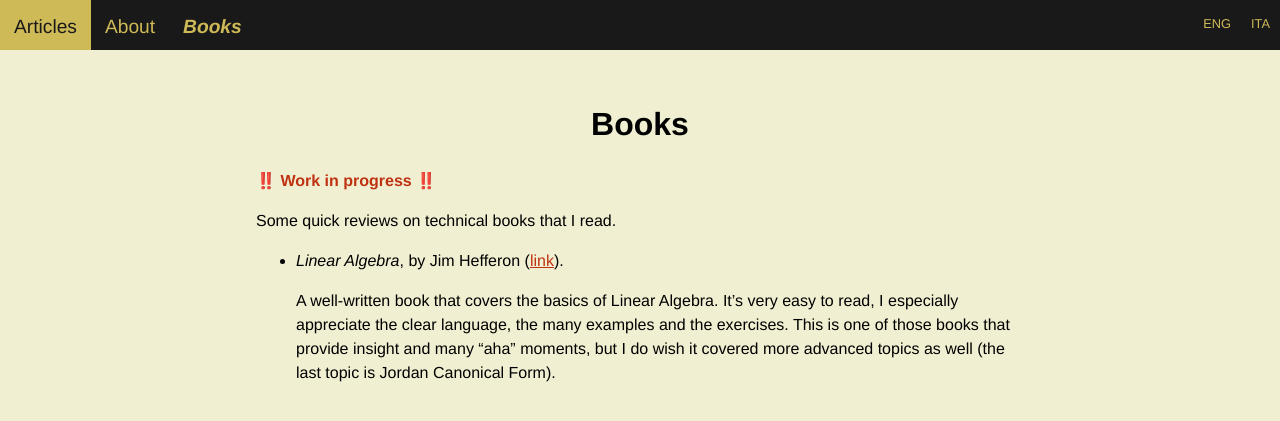
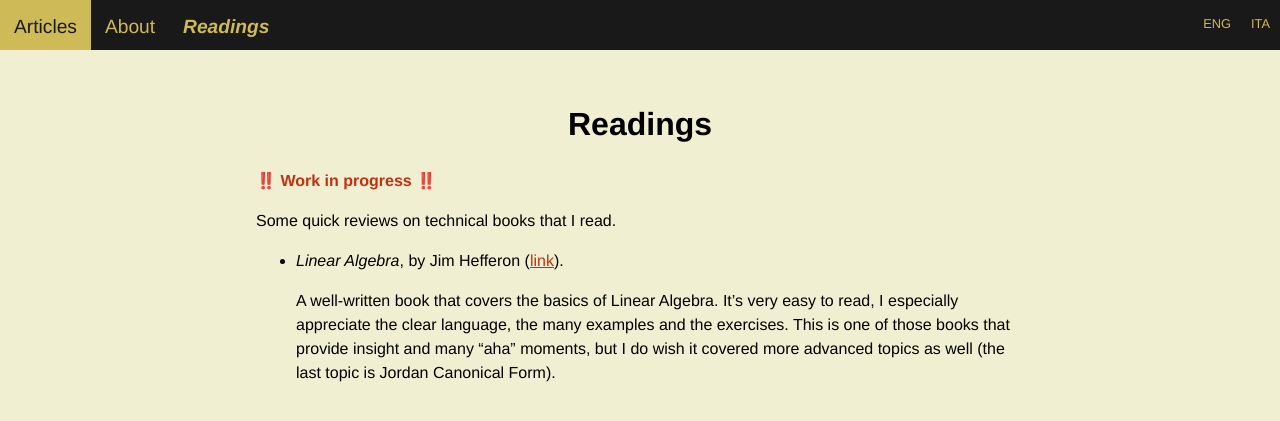
Before and after one commit to giorgiosav/giorgiosav.github.io, a Jekyll site: the page built from en/readings.md, in a window 1280 px wide. Shown: the top 421 px of the page. Built offline with Jekyll 4.4.1, drawn with Linux system fonts in a browser that asks for light colours.

Commit message:
rinomina books

```diff
--- a/_data/navigation.yml
+++ b/_data/navigation.yml
@@ -8,7 +8,7 @@ en:
     link: /en/
   - name: About
     link: /en/about/
-  - name: Books
-    link: /en/books/
+  - name: Readings
+    link: /en/readings/
 
 root: /en/
--- a/en/books.md
+++ b/en/readings.md
@@ -1,6 +1,6 @@
 ---
 layout: default
-title: Books
+title: Readings
 lang-id: books
 lang: en
 ---
```
